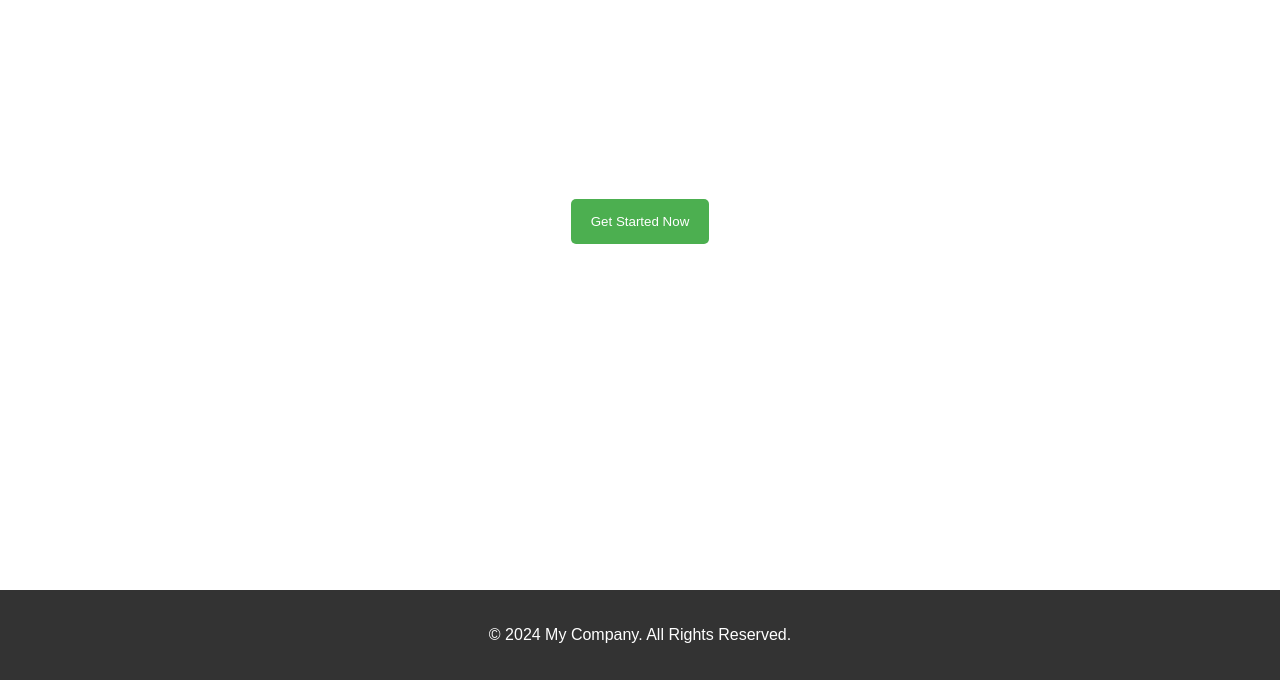
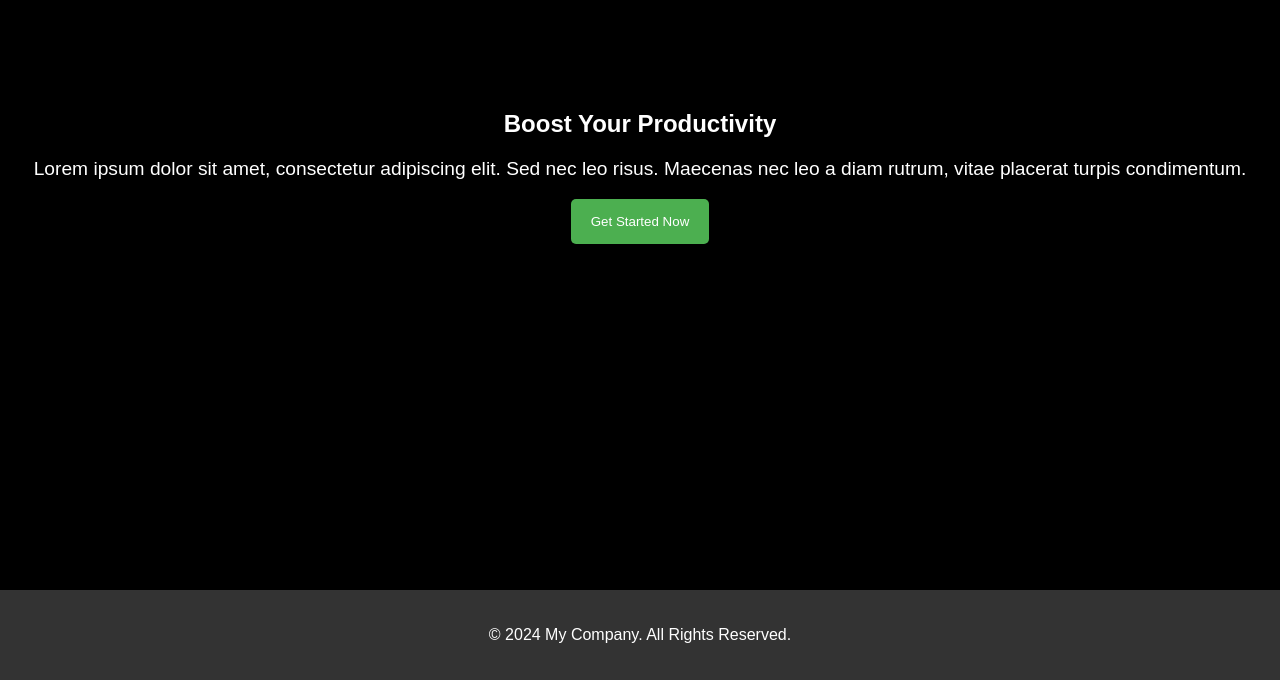
Before and after one commit to mohit-nagaraj/nginx-1.27.0, a plain HTML site: page html/index.html in a window 1280 px wide. Shown: the part 130-810 px from the top of the page. Drawn offline with Linux system fonts and the light colour scheme.

Commit message:
nginx server config

```diff
--- a/html/index.html
+++ b/html/index.html
@@ -4,6 +4,7 @@
   <meta charset="UTF-8">
   <meta name="viewport" content="width=device-width, initial-scale=1.0">
   <title>Modern Landing Page</title>
+  <link rel="stylesheet" href="./style.css">
 </head>
 <body style="font-family: Arial, sans-serif; margin: 0;">
 
--- /dev/null
+++ b/html/style.css
@@ -0,0 +1,4 @@
+body{
+    background: black !important;
+    color: white !important;
+}
```
Also changed, not shown: 1 other file.
